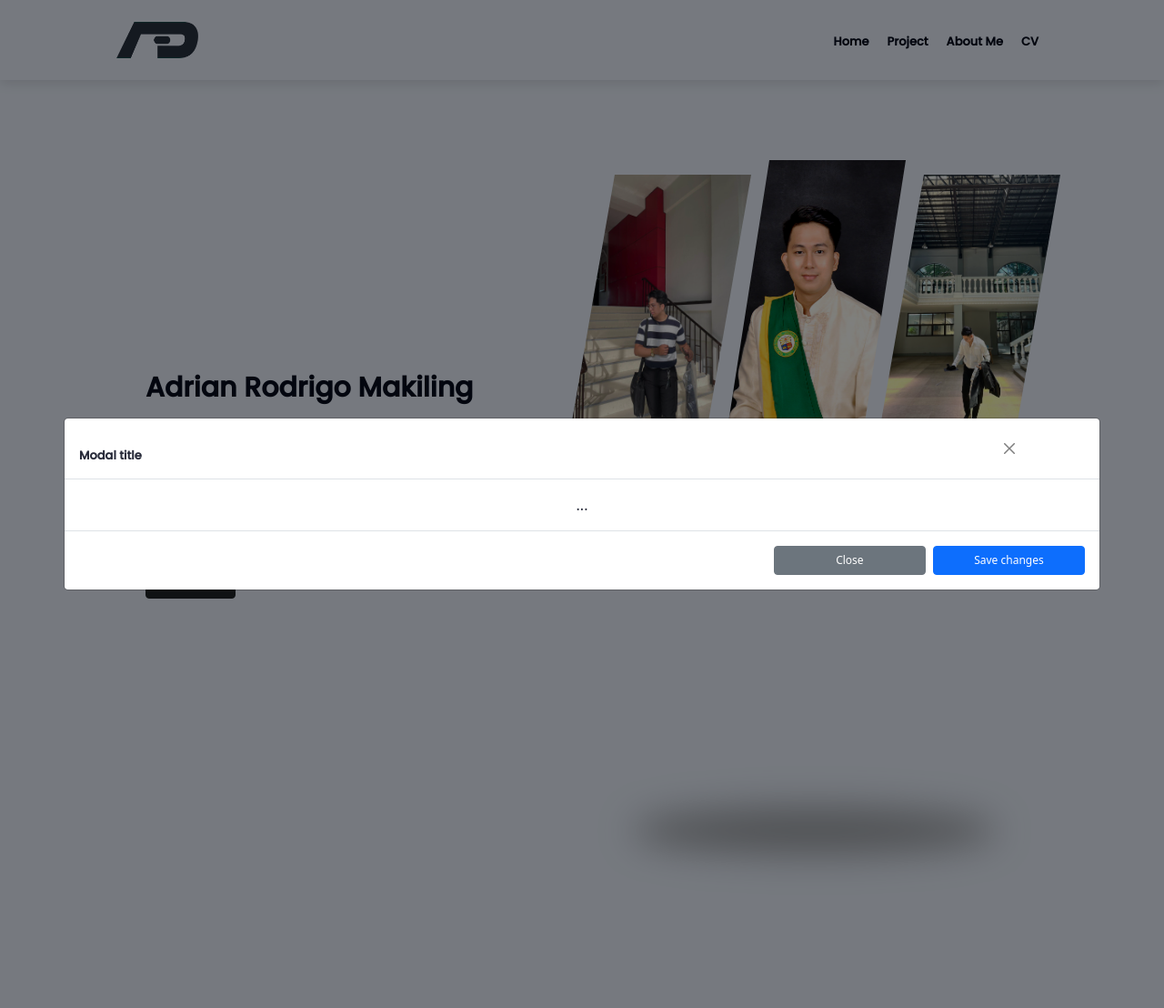
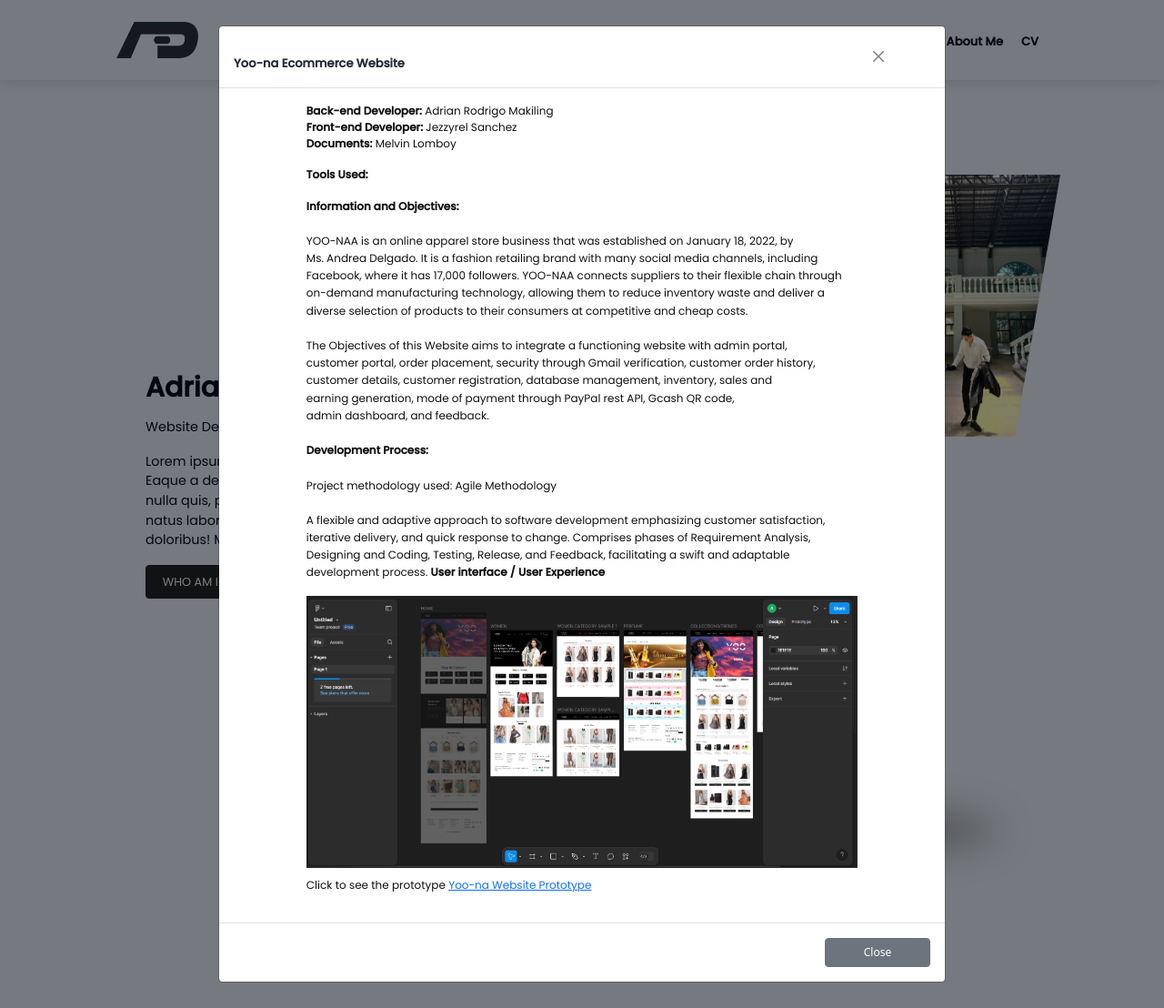
Before and after one commit to JustAADD/Adrian.io, a PHP site: page /index.html in a window 1280 px wide, after a click on "see details". Shown: the whole page at 91% size. Run offline with PHP 8.4, Linux system fonts and the light colour scheme; some libraries are stand-ins or nearby versions.

Commit message:
onting push nalang

```diff
--- a/index.html
+++ b/index.html
@@ -310,21 +310,83 @@
 
                                     <div class="modal fade" id="exampleModal" tabindex="-1"
                                         aria-labelledby="exampleModalLabel" aria-hidden="true">
-                                        <div class="modal-dialog modal-xl modal-dialog-centered">
+                                        <div class="modal-dialog modal-lg modal-dialog-centered">
                                             <div class="modal-content">
                                                 <div class="modal-header">
-                                                    <h5 class="modal-title" id="exampleModalLabel">Modal title</h5>
+                                                    <h5 class="modal-title" id="exampleModalLabel">Yoo-na Ecommerce
+                                                        Website</h5>
                                                     <button type="button" class="btn-close" data-bs-dismiss="modal"
                                                         aria-label="Close"></button>
                                                 </div>
                                                 <div class="modal-body">
-                                                    ...
+                                                    <p class="text-start">
+                                                        <span class="title">Back-end Developer:</span> Adrian Rodrigo
+                                                        Makiling <br>
+                                                        <span class="title">Front-end Developer:</span> Jezzyrel Sanchez
+                                                        <br>
+                                                        <span class="title"> Documents:</span> Melvin Lomboy
+                                                    </p>
+
+                                                    <p class="text-start"><span class="title">Tools Used:</span>
+                                                    </p>
+                                                    <div class="tools">
+
+                                                    </div>
+
+                                                    <p class="text-start" id="body-text">
+                                                        <span class="title">Information and Objectives:</span> <br>
+                                                        <br>
+                                                        YOO-NAA is an online apparel store business that was established
+                                                        on January 18, 2022, by <br>
+                                                        Ms. Andrea Delgado. It is a fashion retailing brand with many
+                                                        social media channels, including <br>
+                                                        Facebook, where it has 17,000 followers. YOO-NAA connects
+                                                        suppliers to their flexible chain through <br>
+                                                        on-demand manufacturing technology, allowing them to reduce
+                                                        inventory waste and deliver a <br>
+                                                        diverse selection of products to their consumers at competitive
+                                                        and cheap costs.
+                                                        <br>
+                                                        <br>
+                                                        The Objectives of this Website aims to integrate a functioning
+                                                        website with admin portal,<br>
+                                                        customer portal, order placement, security through Gmail
+                                                        verification, customer
+                                                        order history, customer details, customer registration, database
+                                                        management, inventory, sales and<br>
+                                                        earning generation, mode of payment through PayPal rest API,
+                                                        Gcash QR code, <br>
+                                                        admin dashboard, and feedback.
+
+                                                        <br>
+                                                        <br>
+                                                        <span class="title">Development Process:</span><br>
+                                                        <br>
+                                                        Project methodology used: Agile Methodology
+                                                        <br>
+                                                        <br>
+                                                        A flexible and adaptive approach to software development
+                                                        emphasizing customer satisfaction, <br>
+                                                        iterative delivery, and quick response to change. Comprises
+                                                        phases of Requirement Analysis, <br>
+                                                        Designing and Coding, Testing, Release, and Feedback,
+                                                        facilitating a swift and adaptable <br>
+                                                        development process.
+
+                                                        <span class="title">User interface / User Experience</span> <br>
+                                                    </p>
+                                                    <img src="./assets/images/yoo-naa.png" alt="">
+
+                                                    <p class="text-start" style="margin-top:10px;">
+                                                        Click to see the prototype
+                                                        <a href="https://www.figma.com/proto/GTYdEzj7aO3a8BpbfihasI/Untitled?node-id=23-619&t=6UfqkkJxtFUckhzt-1&scaling=min-zoom&content-scaling=fixed&page-id=0%3A1"
+                                                            target="_blank"> Yoo-na Website Prototype
+                                                        </a>
+                                                    </p>
                                                 </div>
                                                 <div class="modal-footer">
                                                     <button type="button" class="btn btn-secondary"
                                                         data-bs-dismiss="modal">Close</button>
-                                                    <button type="button" class="btn btn-primary">Save
-                                                        changes</button>
                                                 </div>
                                             </div>
                                         </div>
@@ -374,28 +436,110 @@
                                 </p>
                                 <div class="d-flex justify-content-start" id="wp-button">
                                     <button type="button" class="btn btn-dark" data-bs-toggle="modal"
-                                        data-bs-target="#exampleModal">
+                                        data-bs-target="#exampleModal1">
                                         see details
                                     </button>
 
-                                    <div class="modal fade" id="exampleModal" tabindex="-1"
+                                    <div class="modal fade" id="exampleModal1" tabindex="-1"
                                         aria-labelledby="exampleModalLabel" aria-hidden="true">
-                                        <div class="modal-dialog modal-xl modal-dialog-centered">
+                                        <div class="modal-dialog modal-lg modal-dialog-centered">
                                             <div class="modal-content">
                                                 <div class="modal-header">
-                                                    <h5 class="modal-title" id="exampleModalLabel">Modal title</h5>
+                                                    <h5 class="modal-title" id="exampleModalLabel"> Dalino Dental Clinic
+                                                        Website (Our Capstone Defended)</h5>
                                                     <button type="button" class="btn-close" data-bs-dismiss="modal"
                                                         aria-label="Close"></button>
                                                 </div>
                                                 <div class="modal-body">
-                                                    ...
+                                                    <p class="text-start">
+                                                        <span class="title">Back-end Developer:</span> Adrian Rodrigo
+                                                        Makiling <br>
+                                                        <span class="title">Front-end Developer:</span> Jezzyrel Sanchez
+                                                        <br>
+                                                        <span class="title"> Documents:</span> Melvin Lomboy
+                                                    </p>
+                                                    <p class="text-start"><span class="title">Tools Used:</span>
+                                                    </p>
+                                                    <div class="tools">
+
+                                                    </div>
+                                                    <p class="text-start" id="body-text">
+                                                        <span class="title">Information and Objectives:</span> <br>
+                                                        <br>
+                                                        Dalino Dental Clinic owned by Ms. Mercedita Batoc-Dalino. The
+                                                        dental clinic concentrated on
+                                                        providing good oral health care to avoid dental disorders,
+                                                        increase general well-being, and develop
+                                                        patients' confidence and comfort in their oral health, all of
+                                                        which contribute to an improved quality
+                                                        of life. Furthermore, delivered good treatment, dentists have
+                                                        built long-term connections with patients
+                                                        while maintaining their professional reputation in the
+                                                        community.
+                                                        <br>
+                                                        <br>
+                                                        The Objectives of this Website aims to integrate a functioning
+                                                        website with admin portal,
+                                                        customer portal, order placement, security through Gmail
+                                                        verification, customer
+                                                        order history, customer details, customer registration, database
+                                                        management, inventory, sales and
+                                                        earning generation, mode of payment through PayPal rest API,
+                                                        Gcash QR code,
+                                                        admin dashboard, and feedback.
+
+                                                        <br>
+                                                        <br>
+                                                        <span class="title">Development Process:</span><br>
+                                                        <br>
+                                                        Project methodology used: Agile Methodology
+                                                        <br>
+                                                        <br>
+                                                        A flexible and adaptive approach to software development
+                                                        emphasizing customer satisfaction, <br>
+                                                        iterative delivery, and quick response to change. Comprises
+                                                        phases of Requirement Analysis, <br>
+                                                        Designing and Coding, Testing, Release, and Feedback,
+                                                        facilitating a swift and adaptable <br>
+                                                        development process.
+
+                                                        <span class="title">User interface / User Experience</span> <br>
+                                                    </p>
+                                                    <img src="./assets/images/dental clinic.png" alt="">
+
+                                                    <p class="text-start" style="margin-top:10px;">
+                                                        Click to see the prototype
+                                                        <a href="https://www.figma.com/proto/GTYdEzj7aO3a8BpbfihasI/Untitled?node-id=23-619&t=6UfqkkJxtFUckhzt-1&scaling=min-zoom&content-scaling=fixed&page-id=0%3A1"
+                                                            target="_blank"> Dalino Dental Clinic Website Prototype
+                                                        </a>
+                                                    </p>
+
+                                                    <p class="text-center">
+                                                        This is our the appreciation certificate from my end user/client
+                                                        <br>
+                                                        and the completion
+                                                    </p>
+
+                                                    <div class="row g-0">
+                                                        <div class="col">
+                                                            <img src="./assets/images/sanchez-cert.jpg" alt="">
+                                                        </div>
+                                                        <div class="col">
+                                                            <img src="./assets/images/adrian-cert.jpg" alt="">
+                                                        </div>
+                                                        <div class="col">
+                                                            <img src="./assets/images/melvin-cert.jpg" alt="">
+                                                        </div>
+                                                    </div>
+                                                    <div class="row">
+                                                        <img src="./assets/images/capstone-bookbined.jpg" alt="">
+                                                    </div>
                                                 </div>
                                                 <div class="modal-footer">
                                                     <button type="button" class="btn btn-secondary"
                                                         data-bs-dismiss="modal">Close</button>
-                                                    <button type="button" class="btn btn-primary">Save
-                                                        changes</button>
                                                 </div>
+
                                             </div>
                                         </div>
                                     </div>
--- a/main.css
+++ b/main.css
@@ -976,5 +976,26 @@ img {
 
 #myBtn:hover {
     background-color: #232323;
-    /* Add a dark-grey background on hover */
 }
+
+/* modal style */
+
+.modal-body {
+    margin-left: 10%;
+    margin-right: 10%;
+}
+
+.modal-body p {
+    font-family: var(--body-font);
+    color: #10100e;
+}
+
+.title {
+    font-weight: bold;
+}
+
+#body-text {
+    text-align: justify;
+    line-height: 1.6;
+
+}
```
Also changed, not shown: assets/images/adrian-cert.jpg (added), assets/images/capstone-bookbined.jpg (added), assets/images/dental clinic.png (added), assets/images/melvin-cert.jpg (added), assets/images/sanchez-cert.jpg (added), assets/images/yoo-naa.png (added).
